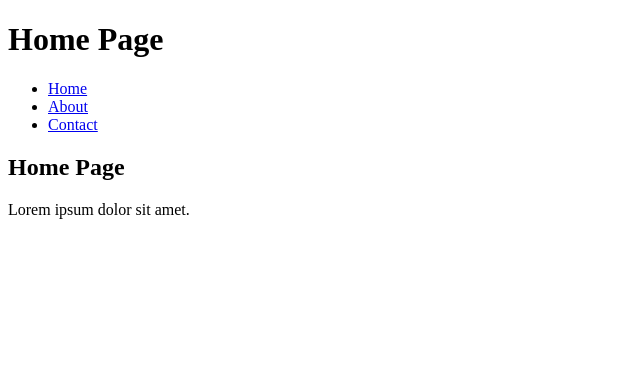
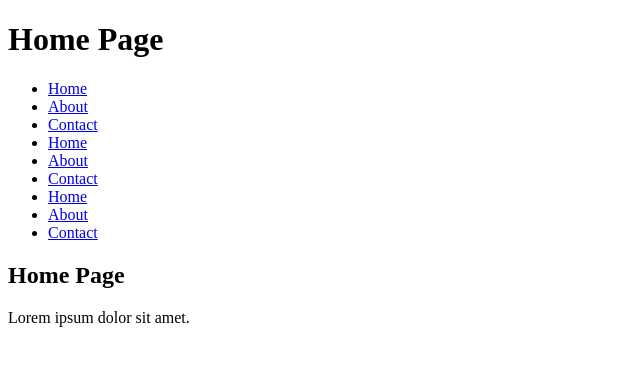
Before and after one commit to annachervon/web_mvc_practice, a website: page html/index.html in a window 1280 px wide. Shown: the whole page, without its empty margins (0-640 px from the left). Drawn offline with Linux system fonts and the light colour scheme.

Commit message:
newpages

```diff
--- a/html/index.html
+++ b/html/index.html
@@ -13,6 +13,12 @@
                 <li><a href="/">Home</a></li>
                 <li><a href="/about">About</a></li>
                 <li><a href="/contact">Contact</a></li>
+                <li><a href="/">Home</a></li>
+                <li><a href="/about">About</a></li>
+                <li><a href="/contact">Contact</a></li>
+                <li><a href="/">Home</a></li>
+                <li><a href="/about">About</a></li>
+                <li><a href="/contact">Contact</a></li>
             </ul>
         </nav>
         <main>
```
